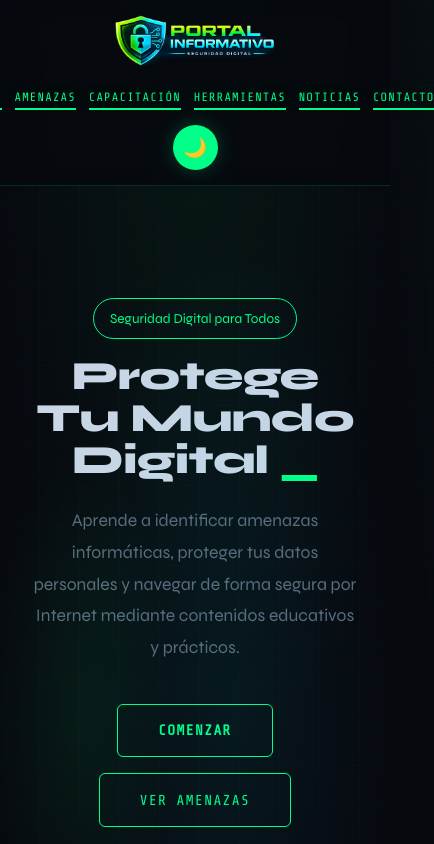
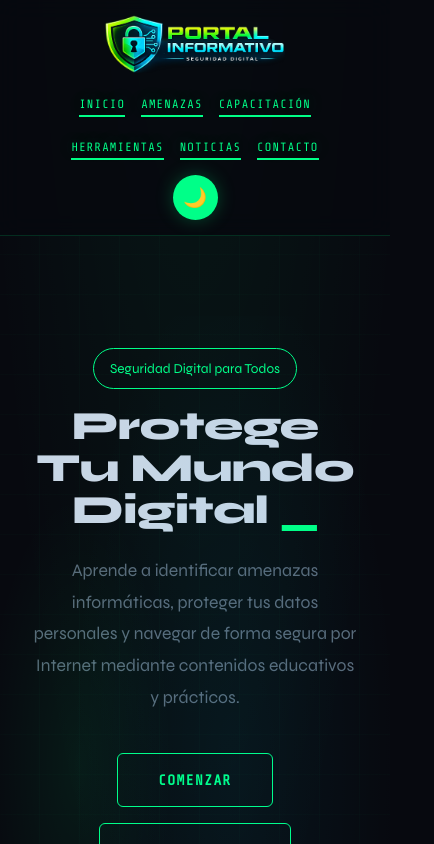
Before and after one commit to Kaljkb/pagina-web, a plain HTML site: page index.html in a window 390 px wide. Shown: the top 844 px of the page, 434 px wide, since content can reach past the window. Drawn offline with nearby package versions, Linux system fonts and the light colour scheme.

Commit message:
mejora responsivo del movil

```diff
--- a/css/estilos.css
+++ b/css/estilos.css
@@ -987,3 +987,30 @@ body.light{
     background: rgba(255,255,255,.9);
 
   }
+@media (max-width: 768px){
+
+    header{
+
+        flex-direction: column;
+
+        gap: 1rem;
+
+    }
+
+    nav ul{
+
+        flex-wrap: wrap;
+
+        justify-content: center;
+
+        gap: 1rem;
+
+    }
+
+    .logo img{
+
+        width: 180px;
+
+    }
+
+}
```
